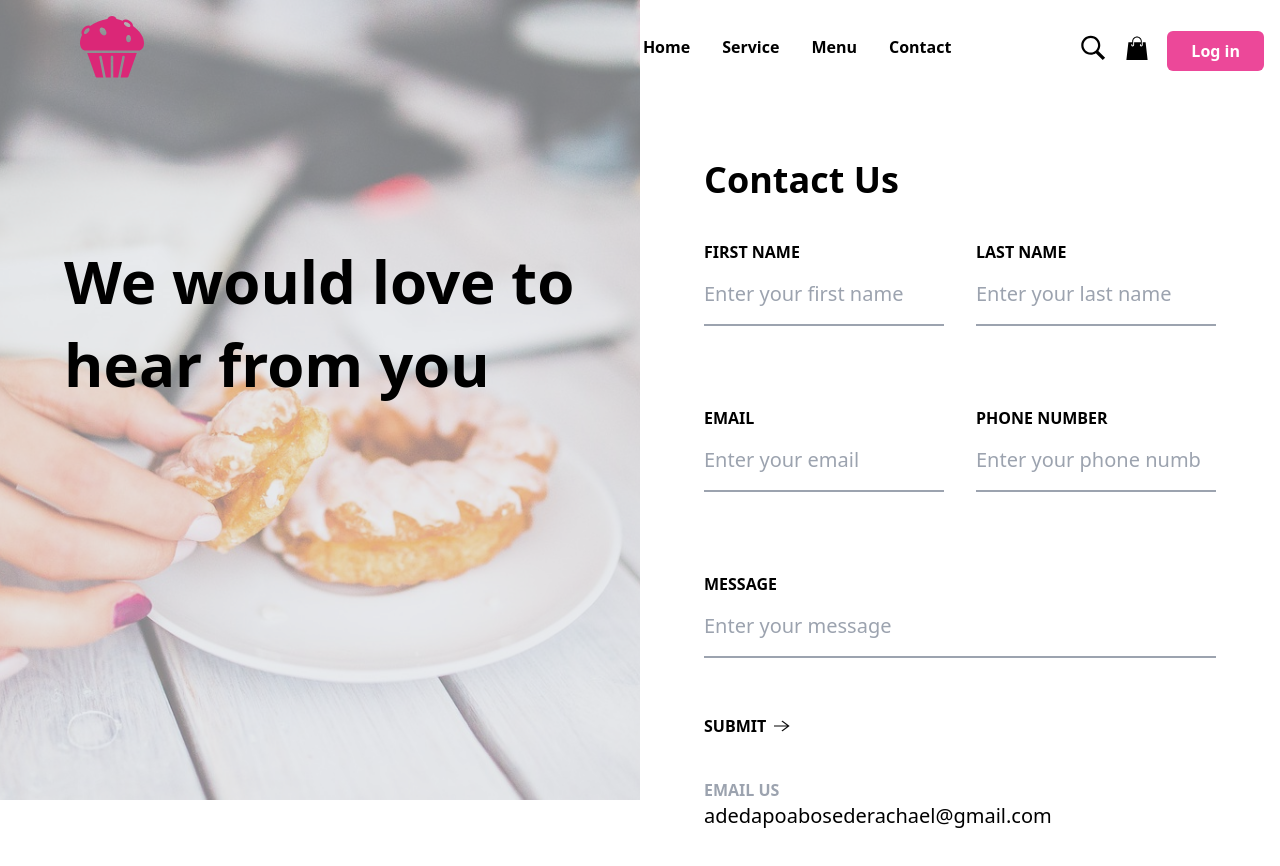
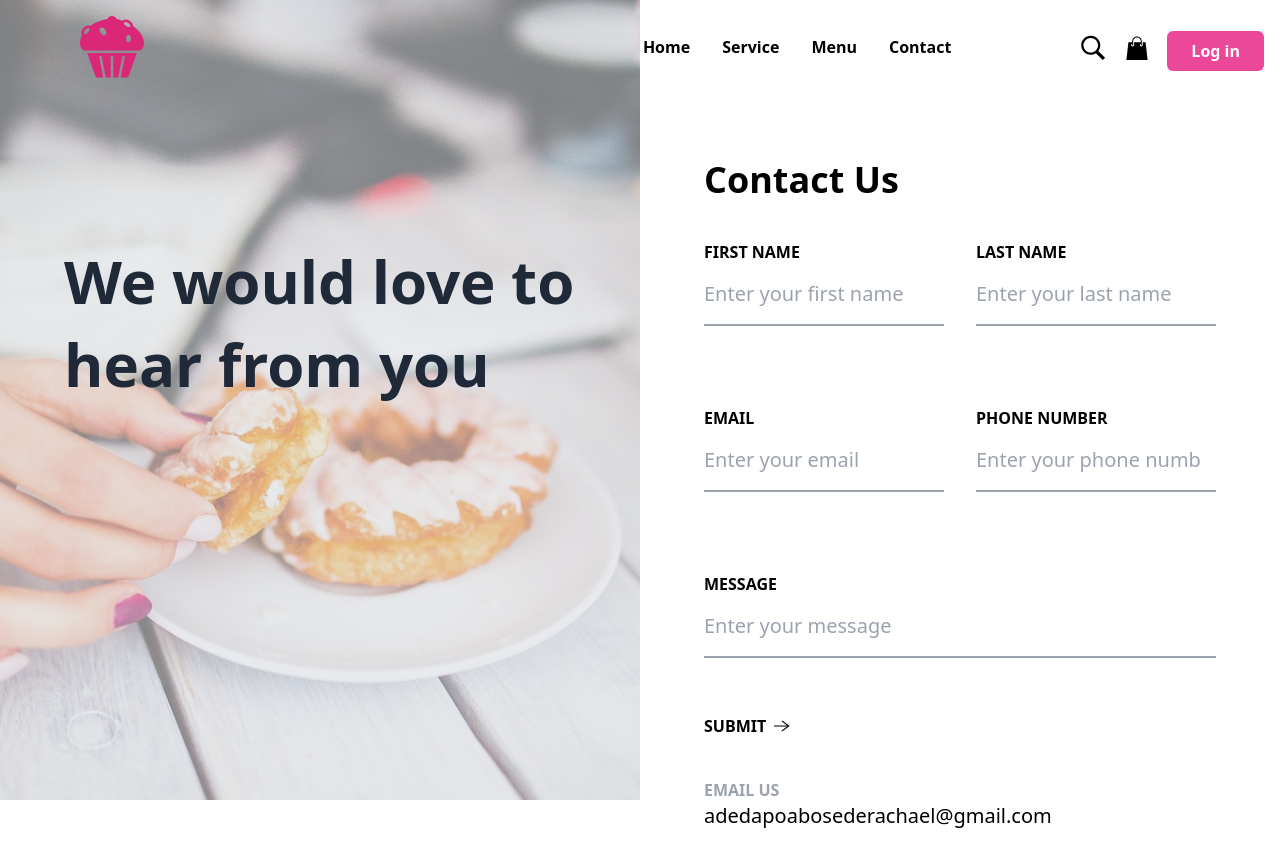
Before and after one commit to Victorakinwunmi/cake-web, a Nuxt app: page /contact in a window 1280 px wide. Shown: the top 866 px of the page. Built offline with nearby package versions, Linux system fonts and the light colour scheme.

Commit message:
i changed the lhs section text color in contact page

```diff
--- a/pages/contact.vue
+++ b/pages/contact.vue
@@ -61,7 +61,7 @@
             >
               <div class="bg-gray-300 px-10 h-screen py-44 lg:py-60 bg-opacity-50 w-full">
                 <div>
-                  <h1 class="font-bold text-6xl max-w-lg mx-auto leading-snug">We would love to hear from you</h1>
+                  <h1 class="font-bold text-6xl text-gray-800 max-w-lg mx-auto leading-snug">We would love to hear from you</h1>
                 </div>
               </div>
             </div>
```
